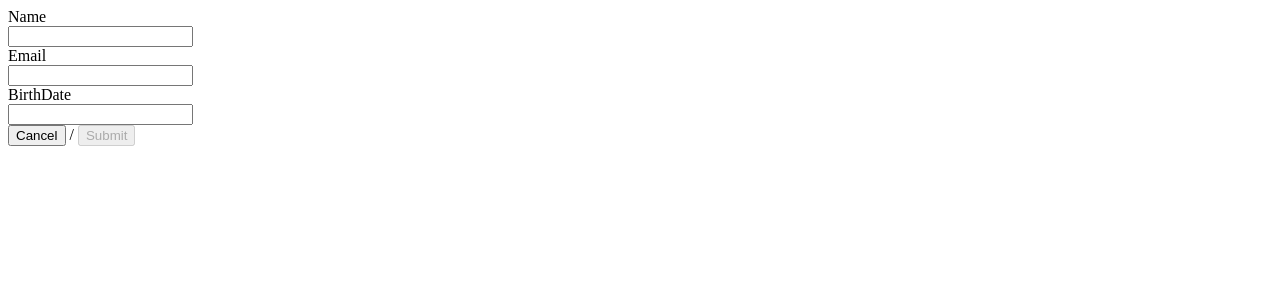
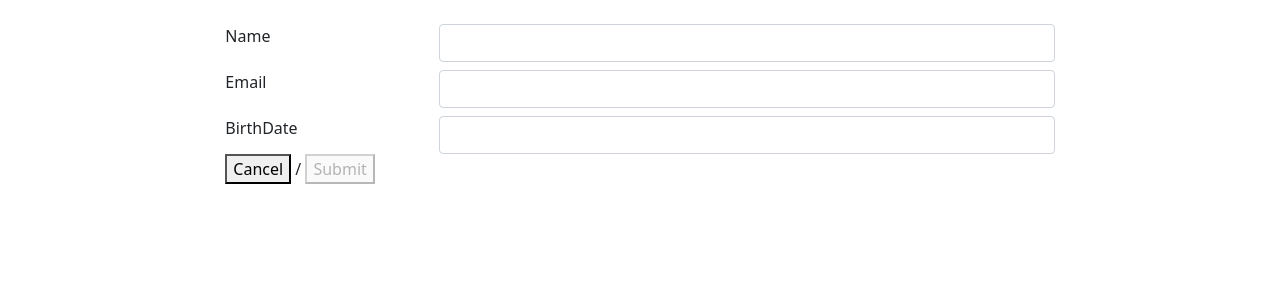
Before and after one commit to MiquelBO/crudAngularExample, an Angular app: page /users in a window 1280 px wide. Both pictures are taken after a click on the button "New". Shown: the top 300 px of the page. Built offline with nearby package versions, Linux system fonts and the light colour scheme.

Commit message:
Add bootstrap framework

```diff
--- a/angular.json
+++ b/angular.json
@@ -31,9 +31,12 @@
               "src/assets"
             ],
             "styles": [
+              "node_modules/bootstrap/dist/css/bootstrap.min.css",
               "src/styles.scss"
             ],
-            "scripts": []
+            "scripts": [
+              "node_modules/bootstrap/dist/js/bootstrap.min.js"
+            ]
           },
           "configurations": {
             "production": {
--- a/package.json
+++ b/package.json
@@ -19,6 +19,7 @@
     "@angular/platform-browser": "~13.2.0",
     "@angular/platform-browser-dynamic": "~13.2.0",
     "@angular/router": "~13.2.0",
+    "bootstrap": "^5.1.3",
     "rxjs": "~7.5.0",
     "tslib": "^2.3.0",
     "zone.js": "~0.11.4"
--- a/src/app/user/components/user-edit/user-edit.component.html
+++ b/src/app/user/components/user-edit/user-edit.component.html
@@ -1,10 +1,10 @@
-<div class="container-fluid u-mt--8">
+<div class="container-fluid mt-4">
     <form (ngSubmit)="saveChanges()" #userForm="ngForm">
       <div class="row">
-          <div class="col-xs-2 col-xs-offset-4">
+          <div class="col-2 offset-2">
             <label for="name">Name</label>
           </div>
-          <div class="col-xs-6">
+          <div class="col-6">
               <input type="text" class="form-control" id="name"
               required
               [(ngModel)]="user.name" name="name"
@@ -14,26 +14,26 @@
             </div>
           </div>
       </div>
-      <div class="row u-mt--2">
-          <div class="col-xs-2 col-xs-offset-4">
+      <div class="row mt-2">
+          <div class="col-2 offset-2">
             <label for="email">Email</label>
           </div>
-          <div class="col-xs-6">
+          <div class="col-6">
               <input type="text" class="form-control" id="email"
               [(ngModel)]="user.email" name="email">
           </div>
       </div>
-      <div class="row u-mt--2">
-          <div class="col-xs-2 col-xs-offset-4">
+      <div class="row mt-2">
+          <div class="col-2 offset-2">
             <label for="birthDate">BirthDate</label>
           </div>
-          <div class="col-xs-6">
+          <div class="col-6">
               <input type="text" class="form-control" id="birthDate"
               [(ngModel)]="user.birthDate" name="birthDate">
           </div>
       </div>
-      <div class="row u-mt--8">
-          <div class="col-xs-2 col-xs-offset-4">
+      <div class="row mt-8">
+          <div class="col-2 offset-2">
               <button [routerLink]="['/user/list']">Cancel</button>
               /
               <button type="submit" [disabled]="!userForm.valid">Submit</button>
--- a/src/app/user/components/user-list-item/user-list-item.component.html
+++ b/src/app/user/components/user-list-item/user-list-item.component.html
@@ -1,10 +1,10 @@
-<div *ngIf="user" class="container-fluid u-mb--4">
+<div *ngIf="user" class="container-fluid mb-4">
 
   <div class="row">
-      <div class="col-xs-6">
+      <div class="col-6">
         {{user.name}}
       </div>
-      <div class="col-xs-6">
+      <div class="col-6">
         <button (click)="editUser(user.id)">Edit</button>
         /
         <button (click)="deleteUser(user.id)">Delete</button>
--- a/src/app/user/components/user-list/user-list.component.html
+++ b/src/app/user/components/user-list/user-list.component.html
@@ -1,13 +1,13 @@
-<div class="container-fluid u-mt--8">
+<div class="container-fluid mt-4">
     <div class="row">
-        <div class="col-xs-3 col-xs-offset-4">
+        <div class="col-8 offset-2">
             <div *ngFor="let user of userList">
               <ce-user-list-item [user]="user" (clickEdit)="editUser($event)" (clickDelete)="deleteUser($event)"></ce-user-list-item>
             </div>
         </div>
     </div>
     <div class="row">
-        <div class="col-xs-3 col-xs-offset-4">
+        <div class="col-8 offset-2">
             <button [routerLink]="['/users/new']">New</button>
         </div>
     </div>
```
Also changed, not shown: 1 other file (tests, documents, lock files or other folders).
